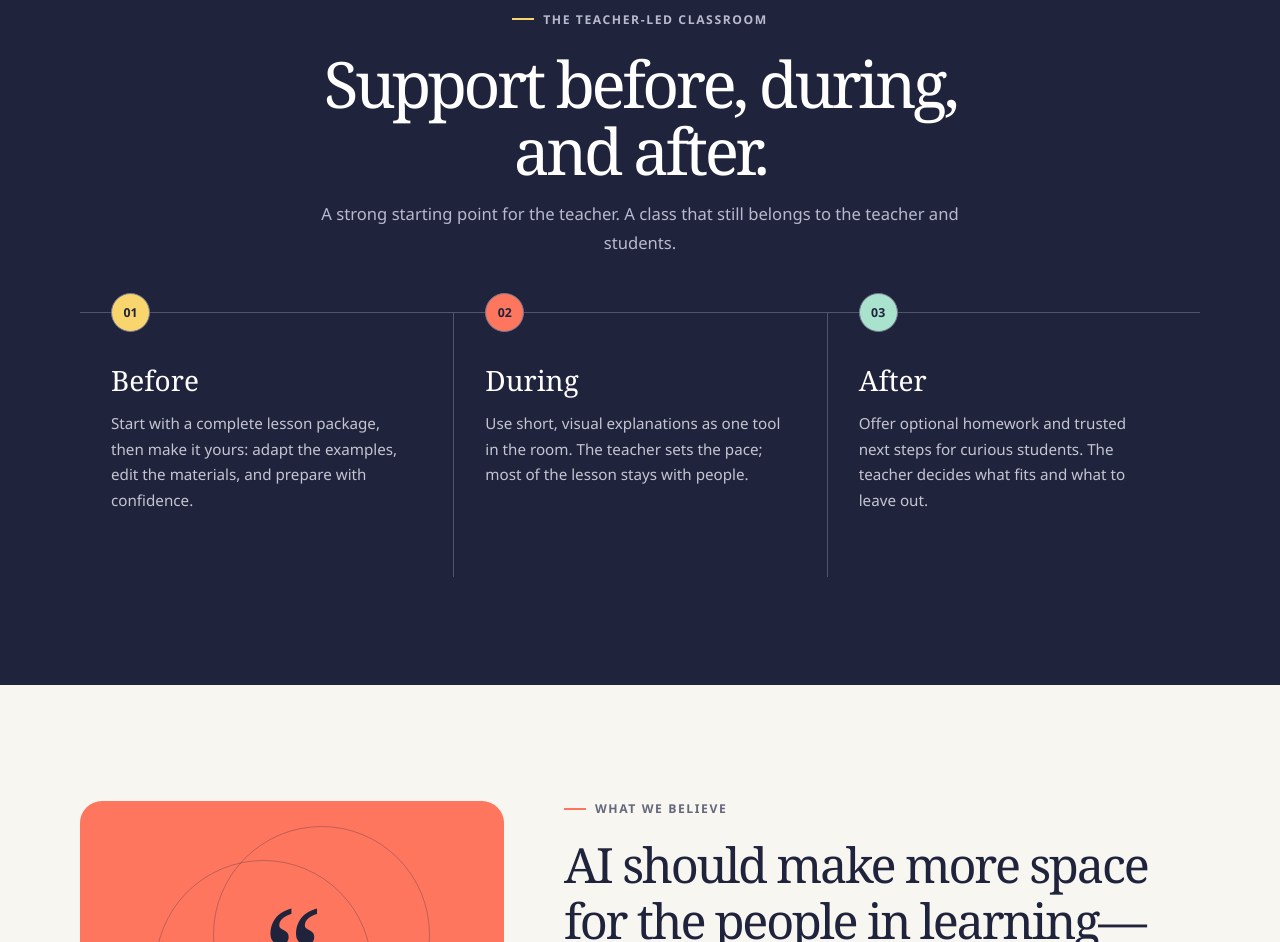
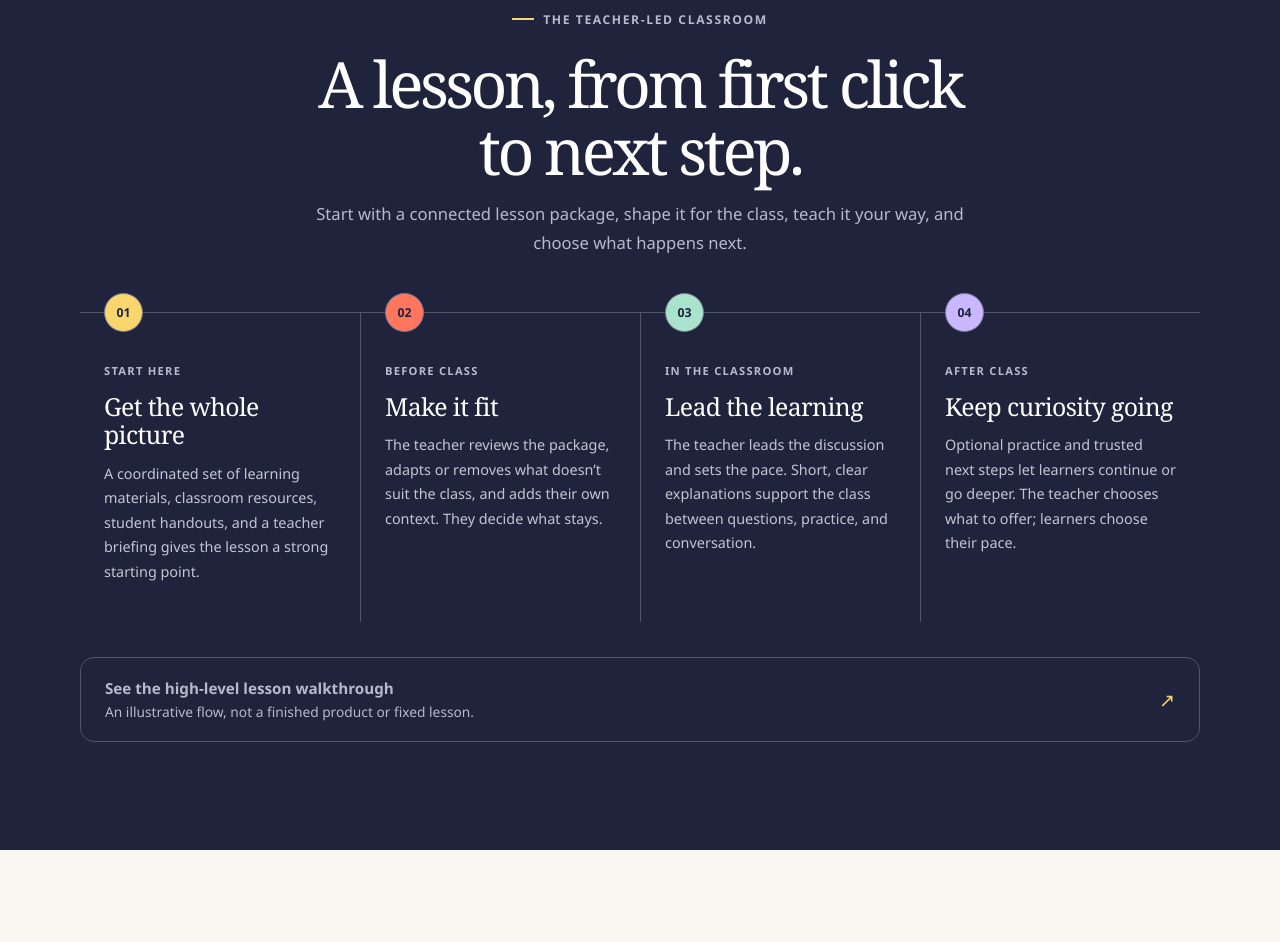
Before and after one commit to itaybraun/OLAM, a plain HTML site: page index.html in a window 1280 px wide. Shown: the part 1868-2810 px from the top of the page. Drawn offline with Linux system fonts and the light colour scheme.

Commit message:
Show the teacher lesson flow on Pages
Co-authored-by: Copilot <223556219+Copilot@users.noreply.github.com>

```diff
--- a/index.html
+++ b/index.html
@@ -457,14 +457,17 @@
 
       .journey {
         display: grid;
-        grid-template-columns: repeat(3, 1fr);
+        grid-template-columns: repeat(4, 1fr);
         gap: 0;
+        margin: 0;
+        padding: 0;
+        list-style: none;
       }
 
       .journey-step {
         position: relative;
-        min-height: 265px;
-        padding: 25px 31px 15px;
+        min-height: 310px;
+        padding: 25px 24px 15px;
         border-top: 1px solid #52546c;
       }
 
@@ -502,19 +505,71 @@
         background: var(--mint);
       }
 
+      .journey-step:nth-child(4) .step-number {
+        color: var(--ink);
+        background: var(--lilac);
+      }
+
+      .journey-step .step-label {
+        margin-bottom: 12px;
+        color: #b7b9cd;
+        font-size: 0.7rem;
+        font-weight: 750;
+        letter-spacing: 0.11em;
+        text-transform: uppercase;
+      }
+
       .journey-step h3 {
-        margin-bottom: 12px;
+        margin-bottom: 13px;
         font-family: var(--serif);
-        font-size: 1.75rem;
+        font-size: 1.55rem;
         font-weight: 500;
+        letter-spacing: -0.025em;
+        line-height: 1.15;
       }
 
       .journey-step p {
-        max-width: 300px;
+        max-width: 270px;
         margin-bottom: 0;
         color: #c4c5d3;
+        font-size: 0.9rem;
+        line-height: 1.7;
+      }
+
+      .flow-link {
+        display: flex;
+        align-items: center;
+        justify-content: space-between;
+        gap: 20px;
+        margin-top: 35px;
+        padding: 20px 24px;
+        border: 1px solid #52546c;
+        border-radius: 14px;
+        color: white;
+        text-decoration: none;
+        transition: border-color 160ms ease, background 160ms ease;
+      }
+
+      .flow-link:hover {
+        border-color: var(--yellow);
+        background: #282b47;
+      }
+
+      .flow-link strong {
+        display: block;
+        margin-bottom: 4px;
         font-size: 0.95rem;
-        line-height: 1.7;
+      }
+
+      .flow-link span {
+        color: #b7b9cd;
+        font-size: 0.86rem;
+      }
+
+      .flow-link .flow-link-arrow {
+        flex: 0 0 auto;
+        color: var(--yellow);
+        font-size: 1.2rem;
       }
 
       .quote {
@@ -752,10 +807,20 @@
           border-left: 1px solid #52546c;
         }
 
+        .journey-step:nth-child(3) {
+          border-left: 1px solid #52546c;
+        }
+
         .step-number {
           margin-top: 0;
           margin-bottom: 15px;
           margin-left: -46px;
+        }
+
+        .flow-link {
+          align-items: flex-start;
+          margin-top: 28px;
+          padding: 18px;
         }
 
         .quote {
@@ -781,6 +846,17 @@
 
         .principle:nth-child(n + 3) {
           border-top: 1px solid var(--line);
+        }
+      }
+
+      @media (min-width: 761px) and (max-width: 960px) {
+        .journey {
+          grid-template-columns: repeat(2, 1fr);
+          gap: 42px 0;
+        }
+
+        .journey-step:nth-child(3) {
+          border-left: 0;
         }
       }
 
@@ -896,28 +972,44 @@
         <div class="wrap">
           <div class="section-heading">
             <p class="eyebrow">The teacher-led classroom</p>
-            <h2 class="section-title" id="journey-title">Support before, during, and after.</h2>
+            <h2 class="section-title" id="journey-title">A lesson, from first click to next step.</h2>
             <p class="section-intro">
-              A strong starting point for the teacher. A class that still belongs to the teacher and students.
+              Start with a connected lesson package, shape it for the class, teach it your way, and choose what happens next.
             </p>
           </div>
-          <div class="journey">
-            <article class="journey-step">
+          <ol class="journey">
+            <li class="journey-step">
               <span class="step-number">01</span>
-              <h3>Before</h3>
-              <p>Start with a complete lesson package, then make it yours: adapt the examples, edit the materials, and prepare with confidence.</p>
-            </article>
-            <article class="journey-step">
+              <p class="step-label">Start here</p>
+              <h3>Get the whole picture</h3>
+              <p>A coordinated set of learning materials, classroom resources, student handouts, and a teacher briefing gives the lesson a strong starting point.</p>
+            </li>
+            <li class="journey-step">
               <span class="step-number">02</span>
-              <h3>During</h3>
-              <p>Use short, visual explanations as one tool in the room. The teacher sets the pace; most of the lesson stays with people.</p>
-            </article>
-            <article class="journey-step">
+              <p class="step-label">Before class</p>
+              <h3>Make it fit</h3>
+              <p>The teacher reviews the package, adapts or removes what doesn’t suit the class, and adds their own context. They decide what stays.</p>
+            </li>
+            <li class="journey-step">
               <span class="step-number">03</span>
-              <h3>After</h3>
-              <p>Offer optional homework and trusted next steps for curious students. The teacher decides what fits and what to leave out.</p>
-            </article>
-          </div>
+              <p class="step-label">In the classroom</p>
+              <h3>Lead the learning</h3>
+              <p>The teacher leads the discussion and sets the pace. Short, clear explanations support the class between questions, practice, and conversation.</p>
+            </li>
+            <li class="journey-step">
+              <span class="step-number">04</span>
+              <p class="step-label">After class</p>
+              <h3>Keep curiosity going</h3>
+              <p>Optional practice and trusted next steps let learners continue or go deeper. The teacher chooses what to offer; learners choose their pace.</p>
+            </li>
+          </ol>
+          <a class="flow-link" href="https://github.com/itaybraun/OLAM/blob/main/lesson-flow.md">
+            <span>
+              <strong>See the high-level lesson walkthrough</strong>
+              <span>An illustrative flow, not a finished product or fixed lesson.</span>
+            </span>
+            <span class="flow-link-arrow" aria-hidden="true">↗</span>
+          </a>
         </div>
       </section>
 
```
Also changed, not shown: 2 other files.
